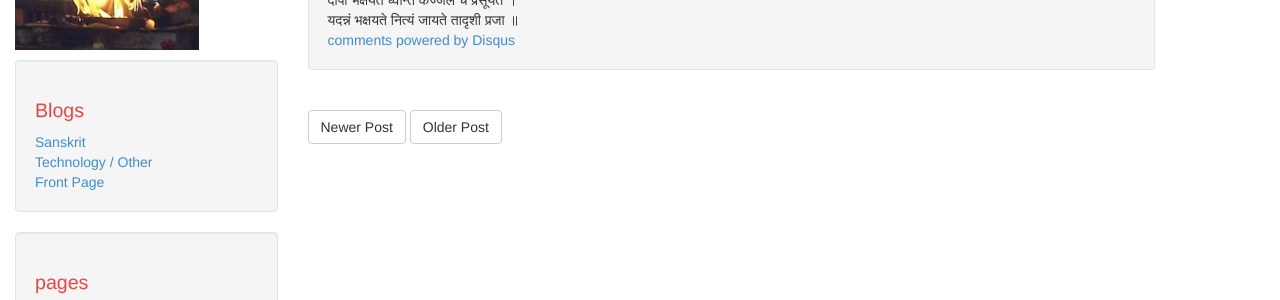
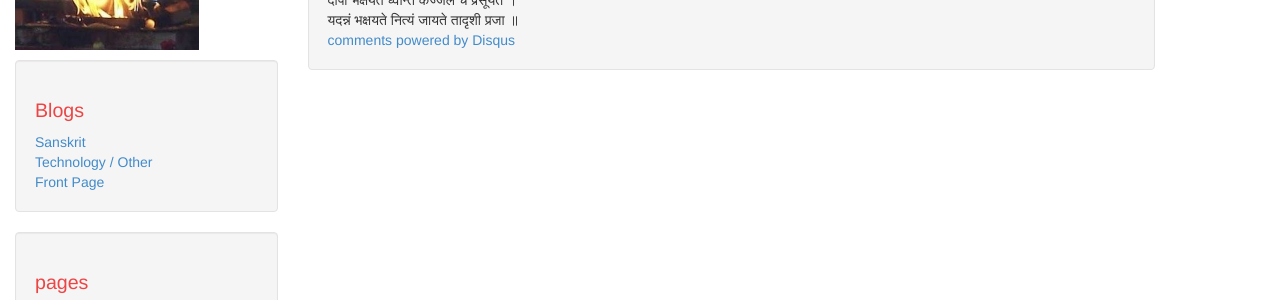
Before and after one commit to aupasana/aupasana.github.io, a Jekyll site: the page built from _posts/kalidasa/2006-12-26-blog-post.html, in a window 1280 px wide and 1037 px high. Shown: the part 162-462 px from the top of the window. Built offline with Jekyll 4.4.1, drawn with Linux system fonts in a browser that asks for light colours; comment, search, counter and statistics services are not loaded.

Commit message:
post.html: refactor with no functional change

```diff
--- a/_layouts/post.html
+++ b/_layouts/post.html
@@ -20,45 +20,22 @@
                 {{ content }}
               </div>
 
-              <!-- Show tags -->
-
-              {% if page.tags.size > 0  %}
-                <span class="tags">Tags:</span>
-                {% for tag in page.tags %}
-                  <span class="tags">
-                    <a href="{{site.baseurl}}/tag_archive.html#{{tag}}">{{tag}}</a>
-                  </span>
-                {% endfor %}
-              {% endif %}
+              <!-- Show tags and categories -->
+              {% include tags-and-categories.html %}
 
               <!-- Show comments -->
-
               {% if site.comments == true and (page.comments == nil or page.comments == true) %}
                 <div id="disqus_thread">
                     <noscript>Please enable JavaScript to view the <a href="http://disqus.com/?ref_noscript">comments powered by Disqus.</a></noscript>
                     <a href="http://disqus.com" class="dsq-brlink">comments powered by <span class="logo-disqus">Disqus</span></a>
                 </div>
               {% endif %}
-            </div>
-          </div>
 
-          <!-- Show pagination -->
-
-          <div class="pagination">
-              {% if page.next %}
-                <a class="btn btn-default" href="{{ site.baseurl}}{{ page.next.url }}" class="next">Newer Post</a>
-              {% endif %}
-              {% if page.previous %}
-                <a class="btn btn-default" href="{{ site.baseurl}}{{ page.previous.url }}" class="previous">Older Post</a>
-              {% endif %}
-          </div>
-
-        </div>
-    </div>
-
-</div>
-
-
+            </div> <!-- well -->
+          </div> <!-- article -->
+        </div> <!-- col-md-9 -->
+    </div> <!-- row -->
+</div> <!-- container -->
 
 
 {% include disqus-comments.html %}
```
